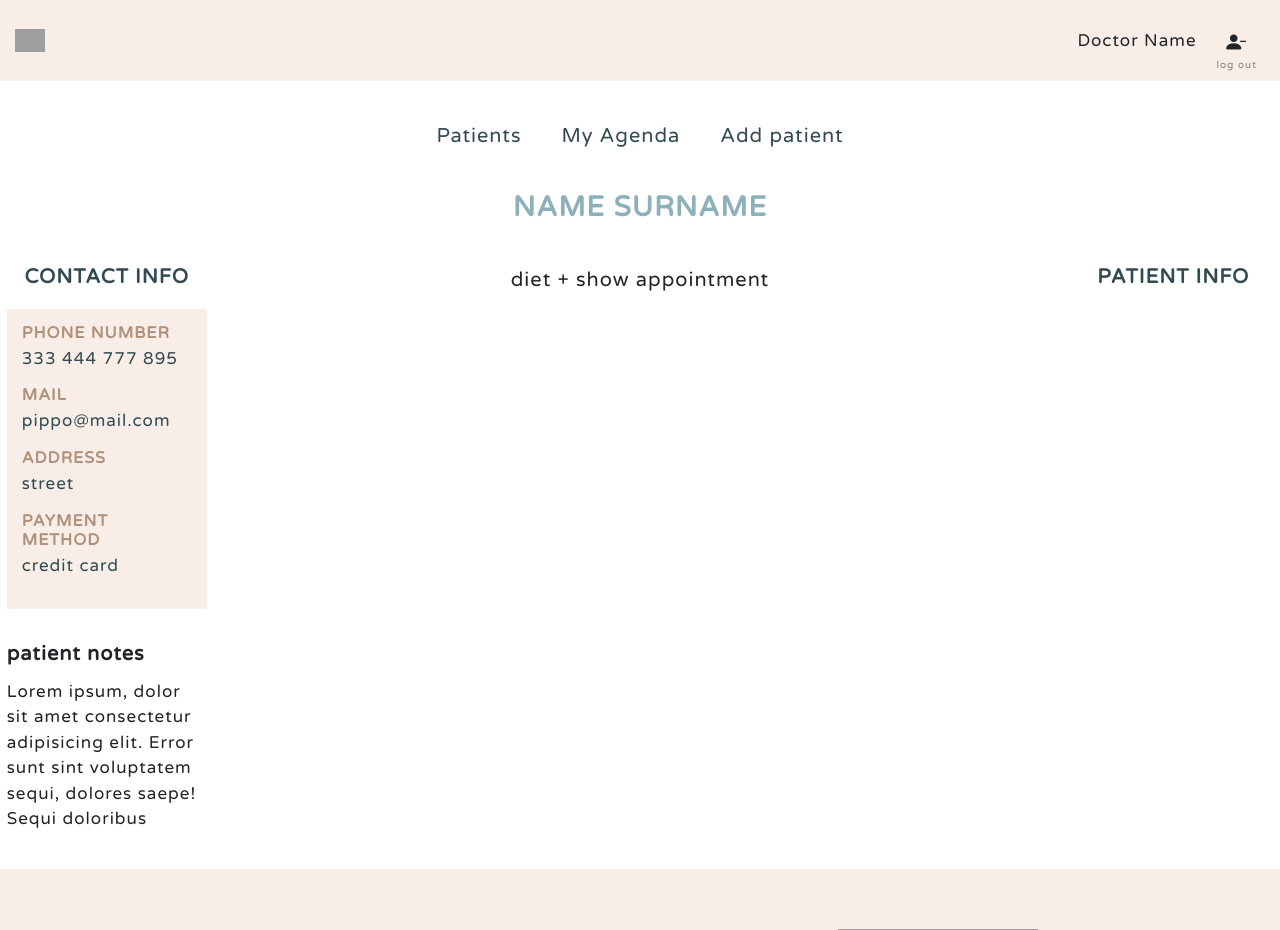
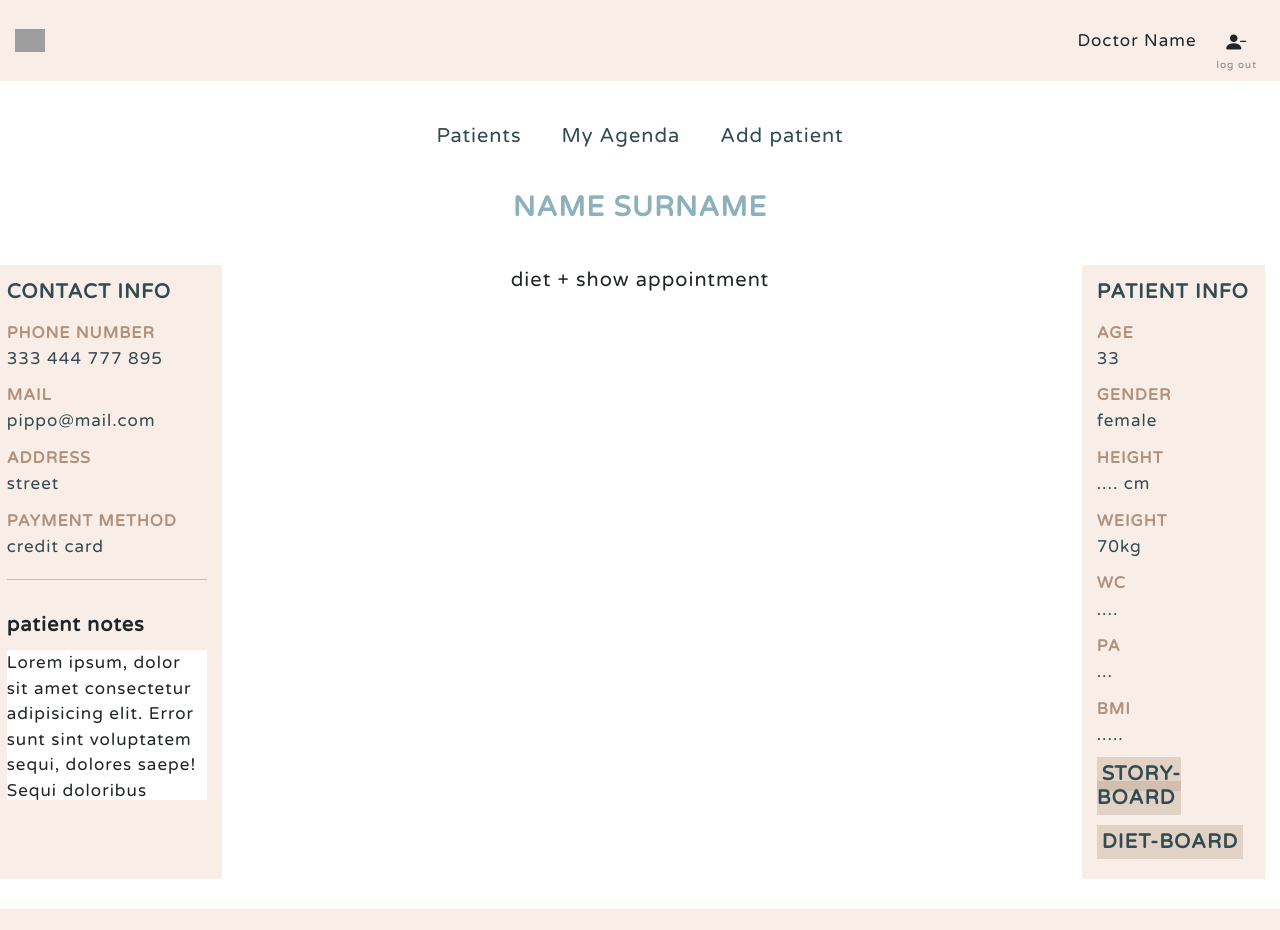
Before and after one commit to RobertaMatera/fit-in-touch, a React (Create React App) app: page /patients/id in a window 1280 px wide. Shown: the top 930 px of the page. Built offline with nearby package versions, Linux system fonts and the light colour scheme; grey boxes are pictures that could not be loaded.

Commit message:
patient info section -> patient detail component

```diff
--- a/src/components/PatientDetails/ContactInfoComponent.tsx
+++ b/src/components/PatientDetails/ContactInfoComponent.tsx
@@ -11,6 +11,7 @@ const ContactInfo = () => {
         <h6>payment method</h6>
         <p>credit card</p>
       </div>
+      <hr />
       <div className="mt-4">
         <p>
           {" "}
--- a/src/components/PatientDetails/PatientDetailsComponent.tsx
+++ b/src/components/PatientDetails/PatientDetailsComponent.tsx
@@ -1,5 +1,6 @@
 import { Container, Row, Col } from "react-bootstrap";
 import ContactInfo from "./ContactInfoComponent";
+import PatientInfo from "./PatientInfoComponent";
 
 const PatientDetails = () => {
   return (
@@ -21,7 +22,7 @@ const PatientDetails = () => {
         >
           {" "}
           <div className="contactInfo-box">
-            <h6 className="text-center">contact info</h6>
+            <h6>contact info</h6>
             <ContactInfo />
           </div>
         </Col>
@@ -32,7 +33,10 @@ const PatientDetails = () => {
           className="d-flex justify-content-center mt-5 mt-md-0"
         >
           {" "}
-          <h6 className="text-center">patient info</h6>
+          <div className="patientInfo-box">
+            <h6>patient info</h6>
+            <PatientInfo />
+          </div>
         </Col>
       </Row>
     </Container>
--- /dev/null
+++ b/src/components/PatientDetails/PatientInfoComponent.tsx
@@ -0,0 +1,36 @@
+import { Link } from "react-router-dom";
+
+const PatientInfo = () => {
+  return (
+    <>
+      <div className="info-container mt-3">
+        <h6>age</h6>
+        <p>33</p>
+        <h6>gender</h6>
+        <p>female</p>
+        <h6>height</h6>
+        <p>.... cm</p>
+        <h6>weight</h6>
+        <p>70kg</p>
+        <h6>wc</h6>
+        <p>....</p>
+        <h6>pa</h6>
+        <p>...</p>
+        <h6>bmi</h6>
+        <p>.....</p>
+      </div>
+      <div className="links-box">
+        <h6>
+          {" "}
+          <Link to="#">story-board</Link>{" "}
+        </h6>
+        <h6 className="mt-3">
+          {" "}
+          <Link to="#">diet-board</Link>{" "}
+        </h6>
+      </div>
+    </>
+  );
+};
+
+export default PatientInfo;
--- a/src/components/PatientDetails/patientDetailsStyle.scss
+++ b/src/components/PatientDetails/patientDetailsStyle.scss
@@ -1,3 +1,8 @@
+@mixin box-containers {
+  background-color: rgba($light-sand, 30%);
+  padding: 15px;
+}
+
 @media screen and (min-width: 768px) {
   #patient-info-section {
     & .col-box {
@@ -29,10 +34,10 @@
     font-weight: bold;
     color: $dark-green;
   }
-  & .contactInfo-box {
+  & .contactInfo-box,
+  .patientInfo-box {
+    @include box-containers;
     & .info-container {
-      background-color: rgba($light-sand, 30%);
-      padding: 15px;
       h6 {
         font-size: 0.8rem;
         margin-bottom: 3px;
@@ -44,10 +49,34 @@
       }
     }
   }
+
+  & .patientInfo-box {
+    @include box-containers;
+    & .links-box a {
+      text-decoration: none;
+      &:link {
+        color: $dark-green;
+        background-color: rgba($dark-sand, 30%);
+        padding: 5px;
+      }
+      &:visited {
+        color: $my-gray;
+      }
+      &:hover {
+        color: $main-blue;
+        text-decoration: underline;
+      }
+      &:active {
+        color: $white;
+        background-color: $dark-green;
+      }
+    }
+  }
 }
 
 .patient-notes {
   width: 200px;
   height: 150px;
   overflow: auto;
+  background-color: $white;
 }
```
